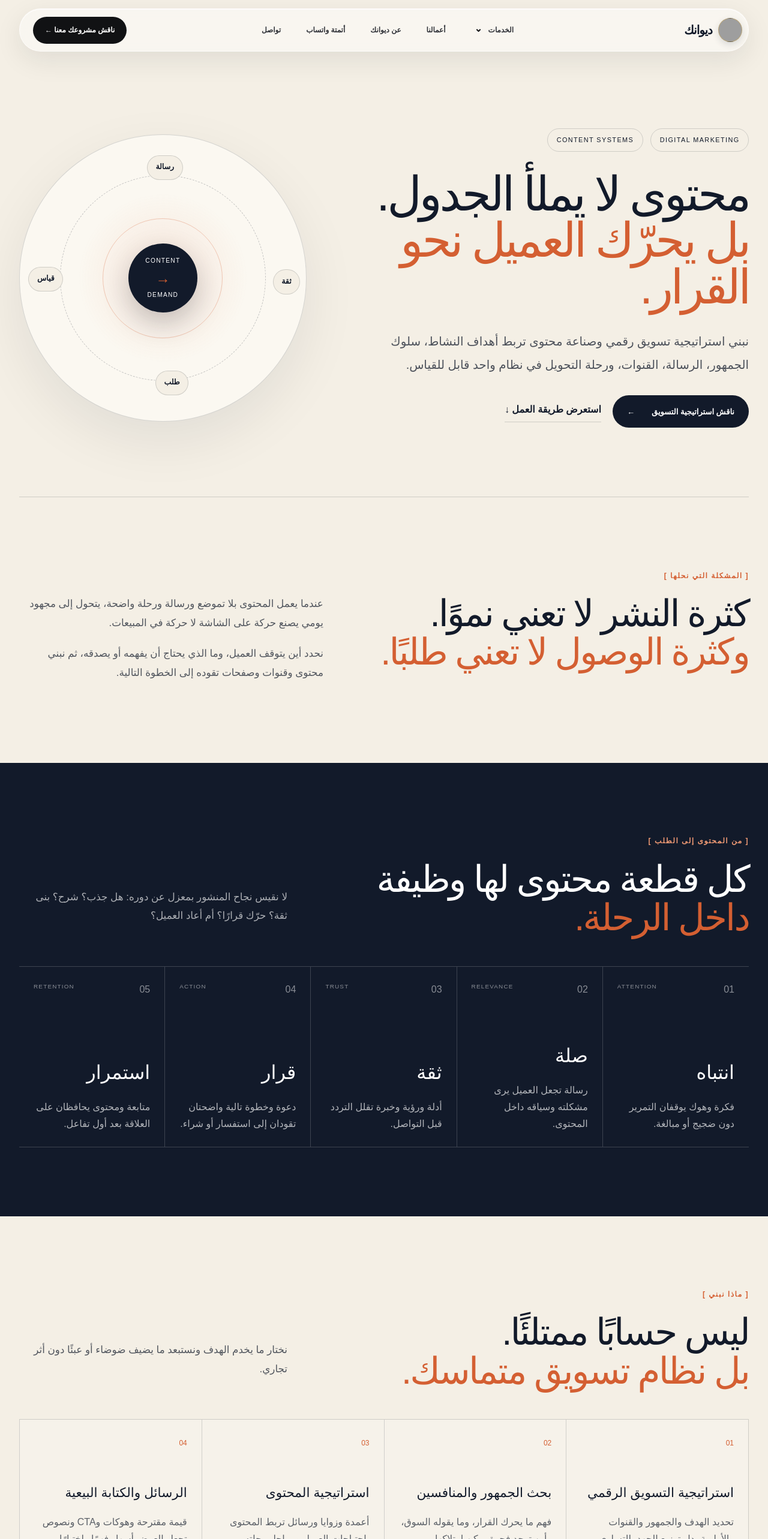
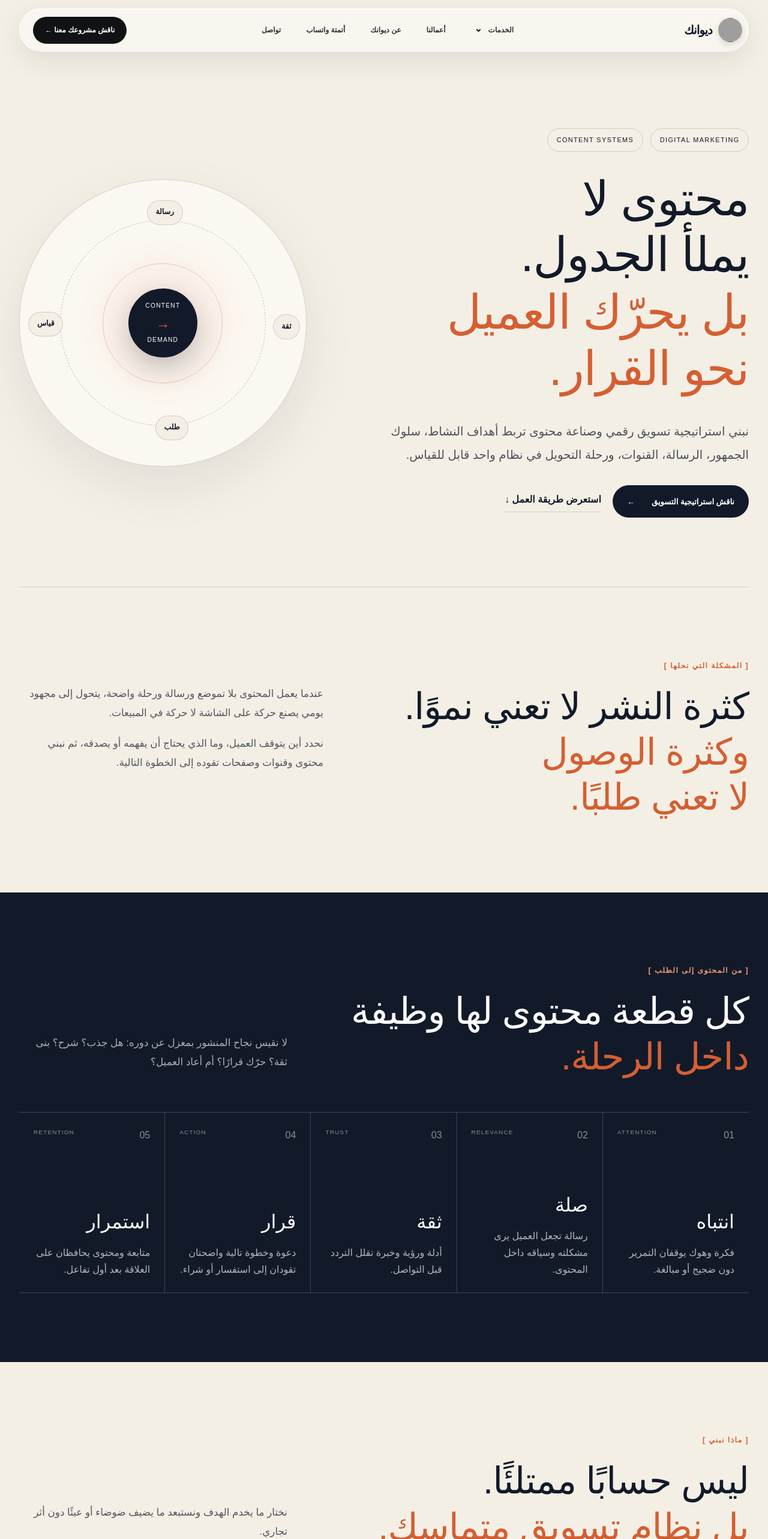
Before and after one commit to mohammedrashad2011-ui/Dewank-2026-website, a Next.js app: page /digital-marketing in a window 1280 px wide. Shown: the top 2566 px of the page at 60% size. Built offline with nearby package versions, Linux system fonts and the light colour scheme; grey boxes are pictures that could not be loaded; a web font is replaced by a local one.

Commit message:
Fix Arabic heading overlaps on digital marketing page

```diff
--- a/app/digital-marketing/digital-marketing-page.css
+++ b/app/digital-marketing/digital-marketing-page.css
@@ -26,7 +26,8 @@
 
 .dm-kicker { display: flex; gap: .8rem; flex-wrap: wrap; margin-bottom: 2rem; }
 .dm-kicker span { border: 1px solid var(--dm-line); border-radius: 999px; padding: .55rem .9rem; font-size: .68rem; letter-spacing: .13em; }
-.dm-hero h1 { font-size: clamp(3.2rem, 6.2vw, 7rem); line-height: .98; letter-spacing: -.055em; max-width: 980px; margin: 0; }
+.dm-hero h1 { font-size: clamp(3.2rem, 6.2vw, 7rem); line-height: 1.18; letter-spacing: -.018em; max-width: 980px; margin: 0; text-wrap: balance; }
+.dm-hero h1 em { display: inline-block; padding-block: .03em .08em; }
 .dm-hero-copy > p { max-width: 720px; font-size: clamp(1.05rem, 1.55vw, 1.35rem); line-height: 1.95; margin: 2rem 0 0; color: rgba(18, 26, 42, .74); }
 .dm-actions { display: flex; align-items: center; gap: 1.2rem; flex-wrap: wrap; margin-top: 2rem; }
 .dm-text-link { color: var(--dm-ink); text-decoration: none; border-bottom: 1px solid var(--dm-line); padding-bottom: .35rem; font-weight: 700; }
@@ -54,7 +55,8 @@
 
 .dm-truth { padding: clamp(5rem, 9vw, 9rem) 0; border-top: 1px solid var(--dm-line); }
 .dm-truth-grid { display: grid; grid-template-columns: 1.1fr .9fr; gap: clamp(2rem, 7vw, 7rem); align-items: start; }
-.dm-truth h2, .dm-section-head h2, .dm-sticky-copy h2, .dm-fit h2, .dm-faq h2, .dm-final h2 { font-size: clamp(2.5rem, 4.8vw, 5.4rem); line-height: 1.05; letter-spacing: -.045em; margin: 0; }
+.dm-truth h2, .dm-section-head h2, .dm-sticky-copy h2, .dm-fit h2, .dm-faq h2, .dm-final h2 { font-size: clamp(2.5rem, 4.8vw, 5.4rem); line-height: 1.22; letter-spacing: -.015em; margin: 0; text-wrap: balance; }
+.dm-truth h2 em, .dm-section-head h2 em, .dm-sticky-copy h2 em, .dm-fit h2 em, .dm-faq h2 em, .dm-final h2 em { display: inline-block; padding-block: .02em .09em; }
 .dm-truth-grid p, .dm-section-head > p, .dm-sticky-copy > p, .dm-faq-head > p, .dm-final-actions > p { font-size: 1.05rem; line-height: 1.9; color: rgba(18,26,42,.72); margin: 0 0 1.2rem; }
 
 .dm-journey { background: var(--dm-ink); color: #fff; padding: clamp(5rem, 9vw, 9rem) 0; }
@@ -66,14 +68,14 @@
 .dm-journey-grid article:first-child { border-inline-start: 0; }
 .dm-journey-grid article > div { display: flex; justify-content: space-between; gap: .5rem; color: rgba(255,255,255,.5); }
 .dm-journey-grid small { font-size: .62rem; letter-spacing: .12em; }
-.dm-journey-grid h3 { font-size: 2rem; margin: auto 0 1rem; }
+.dm-journey-grid h3 { font-size: 2rem; margin: auto 0 1rem; line-height: 1.35; }
 .dm-journey-grid p { color: rgba(255,255,255,.68); line-height: 1.75; margin: 0; }
 
 .dm-capabilities { padding: clamp(5rem, 9vw, 9rem) 0; }
 .dm-capability-grid { display: grid; grid-template-columns: repeat(4, 1fr); border-top: 1px solid var(--dm-line); border-inline-start: 1px solid var(--dm-line); }
 .dm-capability-grid article { min-height: 270px; padding: 1.5rem; border-inline-end: 1px solid var(--dm-line); border-bottom: 1px solid var(--dm-line); background: rgba(255,255,255,.18); }
 .dm-capability-grid span { color: var(--dm-orange); font-size: .75rem; }
-.dm-capability-grid h3 { font-size: 1.35rem; margin: 3.2rem 0 1rem; }
+.dm-capability-grid h3 { font-size: 1.35rem; line-height: 1.45; margin: 3.2rem 0 1rem; }
 .dm-capability-grid p { line-height: 1.75; color: rgba(18,26,42,.68); margin: 0; }
 
 .dm-deliverables { background: #d8cbb7; padding: clamp(5rem, 9vw, 9rem) 0; }
@@ -88,7 +90,7 @@
 .dm-method-list { border-top: 1px solid var(--dm-line); }
 .dm-method-list > div { display: grid; grid-template-columns: 70px .42fr 1fr; gap: 2rem; align-items: baseline; padding: 1.5rem 0; border-bottom: 1px solid var(--dm-line); }
 .dm-method-list span { color: var(--dm-orange); font-size: .75rem; }
-.dm-method-list h3 { font-size: 1.5rem; margin: 0; }
+.dm-method-list h3 { font-size: 1.5rem; line-height: 1.45; margin: 0; }
 .dm-method-list p { margin: 0; color: rgba(18,26,42,.67); line-height: 1.75; }
 
 .dm-fit { background: var(--dm-card); padding: clamp(5rem, 9vw, 9rem) 0; border-top: 1px solid var(--dm-line); border-bottom: 1px solid var(--dm-line); }
@@ -124,7 +126,8 @@
 
 @media (max-width: 760px) {
   .dm-hero { min-height: auto; padding-top: 7rem; }
-  .dm-hero h1 { font-size: clamp(2.7rem, 13vw, 4.6rem); }
+  .dm-hero h1 { font-size: clamp(2.7rem, 13vw, 4.6rem); line-height: 1.24; letter-spacing: 0; }
+  .dm-truth h2, .dm-section-head h2, .dm-sticky-copy h2, .dm-fit h2, .dm-faq h2, .dm-final h2 { line-height: 1.28; letter-spacing: 0; }
   .dm-truth-grid, .dm-section-head, .dm-deliverables-layout, .dm-fit-layout, .dm-faq-head, .dm-final { grid-template-columns: 1fr; }
   .dm-journey-grid, .dm-capability-grid, .dm-faq-grid { grid-template-columns: 1fr; }
   .dm-journey-grid article { min-height: 240px; border-inline-start: 0; }
```
